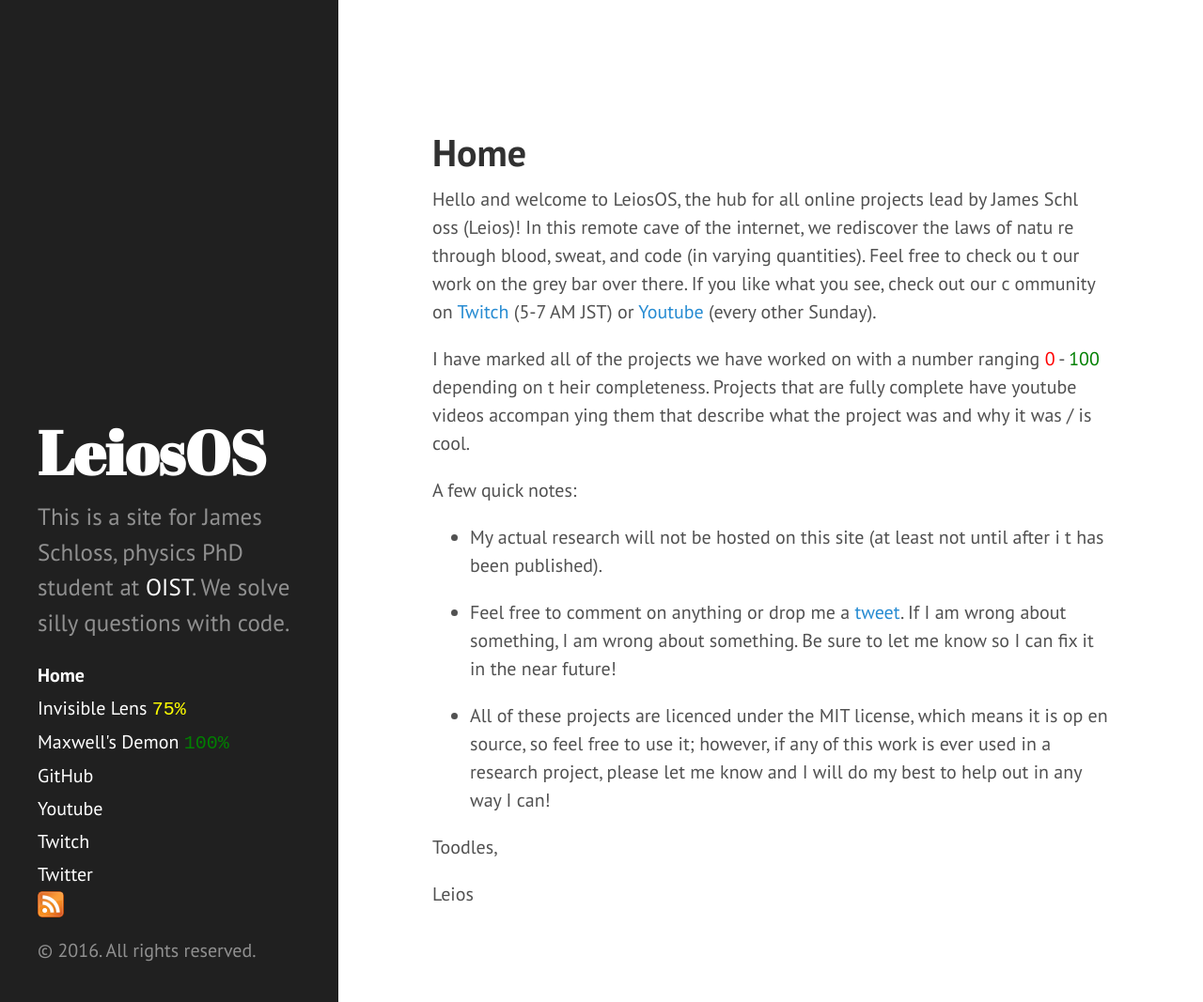
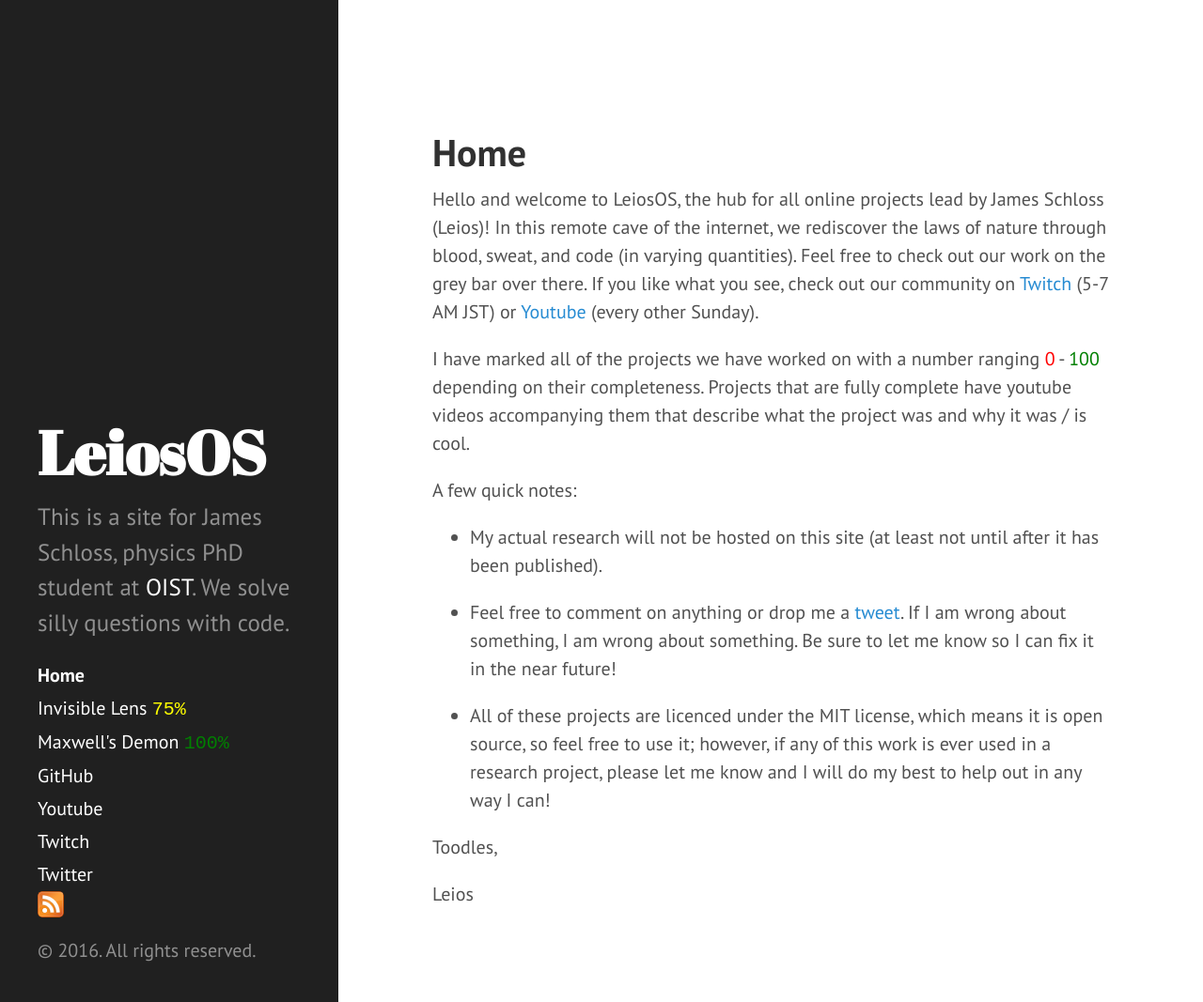
Before and after one commit to leios/scribbleios, a Jekyll site: the page built from index.md, in a window 1280 px wide and 1067 px high. Shown: the whole window at 94% size. Built offline with Jekyll 4.4.1, drawn with Linux system fonts in a browser that asks for light colours; Markdown is read by kramdown in place of the engine named in the settings.

Commit message:
Making small text changes to the site in preparation for new post.

```diff
--- a/404.html
+++ b/404.html
@@ -6,7 +6,7 @@ permalink: 404.html
 
 <div class="page">
   <h1 class="page-title">404: Page not found</h1>
-  <p class="lead">Sometimes you're lucky. Sometimes your not. In this case, you are incredibly unlucky that the person who was working on this site was an incompetent fool who didn't even know how to direct you to the appropriate links! No, no. Don't try to stick up for him, he really should have known better! He was just another arrogant physicist, thinking he could just waltz on in and fully understand how web development worked, well he couldn't! He doesn't now everything, no matter how much he might think he does.
+  <p class="lead">Sometimes you're lucky. Sometimes your not. In this case, you are incredibly unlucky that the person who was working on this site was an incompetent fool who didn't even know how to direct you to the appropriate links! No, no. Don't try to stick up for him, he really should have known better! He was just another arrogant physicist, thinking he could just waltz on in and fully understand how web development worked, well he couldn't! He doesn't know everything, no matter how much he might think he does.
 
-Anyway, you should probably <a href="{{ site.baseurl }}">head back home</a>. I am about to rip someone's ear off and it's best if it is not you!</p>
+Anyway, you should probably <a href="{{ site.baseurl }}">head back home</a>. </p>
 </div>
--- a/index.md
+++ b/index.md
@@ -5,31 +5,24 @@ title: Home
 
 #Home
 
-Hello and welcome to LeiosOS, the hub for all online projects lead by James Schl
-oss (Leios)! In this remote cave of the internet, we rediscover the laws of natu
-re through blood, sweat, and code (in varying quantities). Feel free to check ou
-t our work on the grey bar over there. If you like what you see, check out our c
-ommunity on [Twitch](http://www.twitch.tv/simuleios) (5-7 AM JST) or [Youtube](h
-ttps://www.youtube.com/c/leiosos) (every other Sunday).
+Hello and welcome to LeiosOS, the hub for all online projects lead by James Schloss (Leios)!
+In this remote cave of the internet, we rediscover the laws of nature through blood, sweat, and code (in varying quantities).
+Feel free to check out our work on the grey bar over there.
+If you like what you see, check out our community on [Twitch](http://www.twitch.tv/simuleios) (5-7 AM JST) or [Youtube](https://www.youtube.com/c/leiosos) (every other Sunday).
 
-I have marked all of the projects we have worked on with a number ranging <span
-style="color:red">0</span> - <span style="color:green">100</span> depending on t
-heir completeness. Projects that are fully complete have youtube videos accompan
-ying them that describe what the project was and why it was / is cool.
+I have marked all of the projects we have worked on with a number ranging <span style="color:red">0</span> - <span style="color:green">100</span> depending on their completeness.
+Projects that are fully complete have youtube videos accompanying them that describe what the project was and why it was / is cool.
 
 A few quick notes:
 
-* My actual research will not be hosted on this site (at least not until after i
-t has been published).
+* My actual research will not be hosted on this site (at least not until after it has been published).
 
-* Feel free to comment on anything or drop me a [tweet](https://twitter.com/Leio
-sOS). If I am wrong about something, I am wrong about something. Be sure to let
-me know so I can fix it in the near future!
+* Feel free to comment on anything or drop me a [tweet](https://twitter.com/LeiOS).
+If I am wrong about something, I am wrong about something.
+Be sure to let me know so I can fix it in the near future!
 
-* All of these projects are licenced under the MIT license, which means it is op
-en source, so feel free to use it; however, if any of this work is ever used in
-a research project, please let me know and I will do my best to help out in any
-way I can!
+* All of these projects are licenced under the MIT license, which means it is open source, so feel free to use it;
+however, if any of this work is ever used in a research project, please let me know and I will do my best to help out in any way I can!
 
 Toodles,
 
```
Also changed, not shown: 6 other files.
